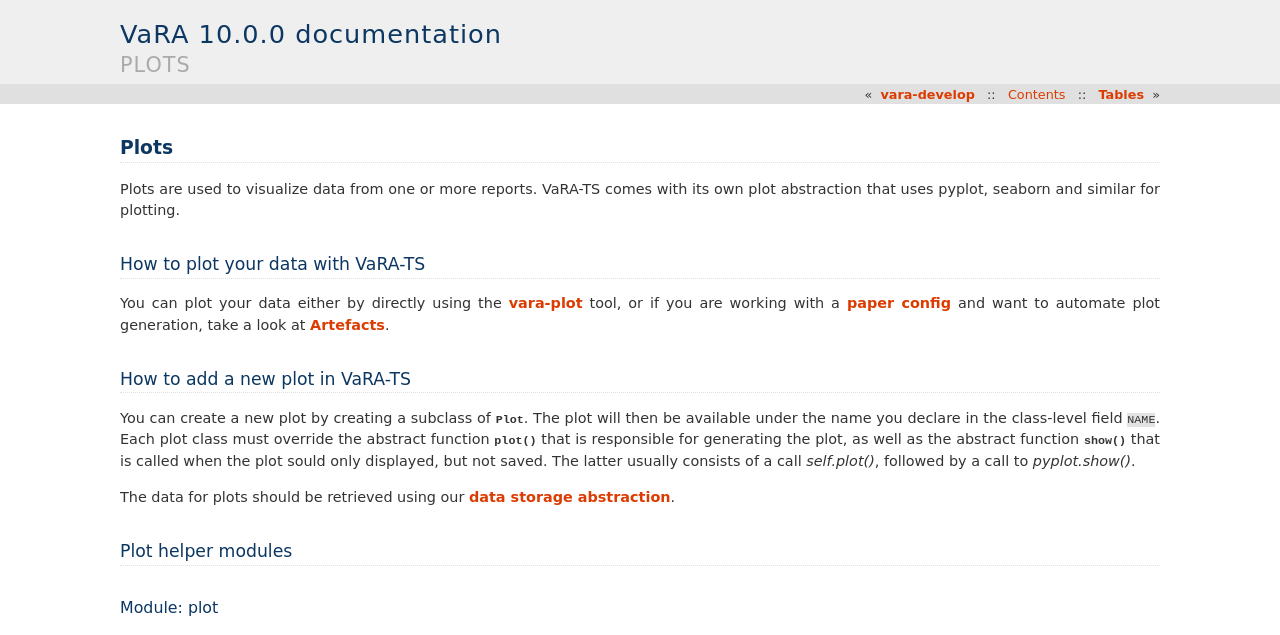
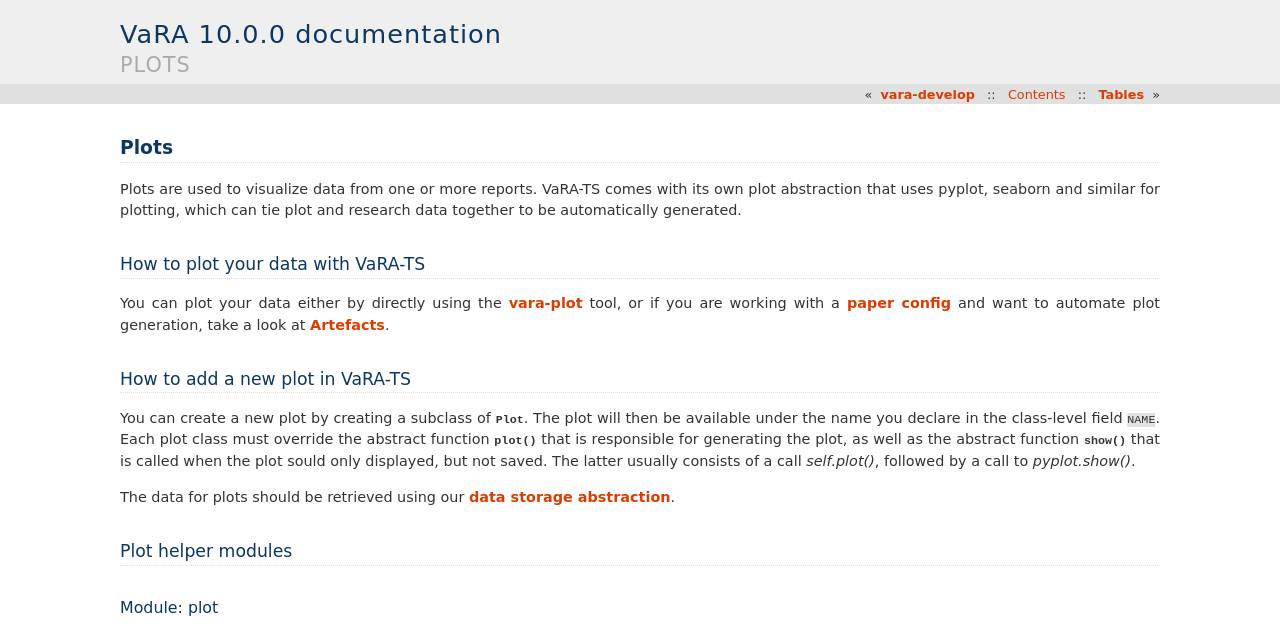
Before and after one commit to se-sic/VaRA-Tool-Suite, a Sphinx documentation site: the page built from docs/source/vara-ts-api/plots.rst, in a window 1280 px wide. Shown: the top 635 px of the page. Built offline with Sphinx 7.4.7, drawn with Linux system fonts in a browser that asks for light colours; grey boxes are pictures that could not be loaded.

Commit message:
Update docs/source/vara-ts-api/plots.rst
Co-authored-by: Florian Sattler <vuld3r@gmail.com>

```diff
--- a/docs/source/vara-ts-api/plots.rst
+++ b/docs/source/vara-ts-api/plots.rst
@@ -1,7 +1,8 @@
 Plots
 =====
 
-Plots are used to visualize data from one or more reports. VaRA-TS comes with its own plot abstraction that uses pyplot, seaborn and similar for plotting.
+Plots are used to visualize data from one or more reports.
+VaRA-TS comes with its own plot abstraction that uses pyplot, seaborn and similar for plotting, which can tie plot and research data together to be automatically generated.
 
 
 How to plot your data with VaRA-TS
```
